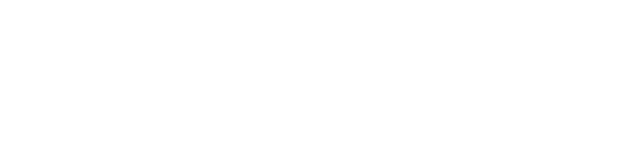
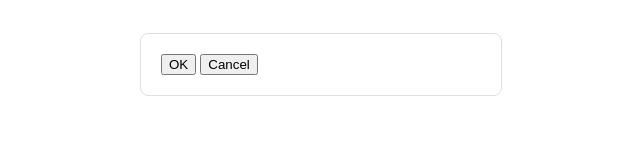
Before and after one commit to htl-saalfelden-duft/wmc2-basic-concepts, a plain HTML site: page 01_css-styling/index.html in a window 1280 px wide. Shown: the whole page, without its empty margins (319-959 px from the left). Drawn offline with Linux system fonts and the light colour scheme.

Commit message:
added 01

```diff
--- a/01_css-styling/index.html
+++ b/01_css-styling/index.html
@@ -3,9 +3,13 @@
 <head>
     <meta charset="UTF-8">
     <meta name="viewport" content="width=device-width, initial-scale=1.0">
+    <link rel="stylesheet" href="style.css">
     <title>Document</title>
 </head>
 <body>
-
+    <div class="card">
+        <button class="btn btn-ok">OK</button>
+        <button class="btn btn-cancel">Cancel</button>
+    </div>
 </body>
 </html>
--- a/01_css-styling/style.css
+++ b/01_css-styling/style.css
@@ -0,0 +1,30 @@
+body {
+    display: flex;
+    justify-content: center;
+}
+
+.card {
+    padding: 20px;
+    border: 1px solid rgb(0,0,0,.125);
+    border-radius: 8px;
+    width: 20em;
+    margin-top: 25px;
+}
+
+
+/* .btn {
+    padding: 8px;
+    font-size: 20px;
+    border: 1px solid lightgray;
+    border-radius: 4px;
+    color: white;
+}
+
+.btn-ok {
+    margin-right: 20px;
+    background-color: rgb(5, 211, 5);
+}
+
+.btn-cancel {
+    background-color: grey;
+} */
```
